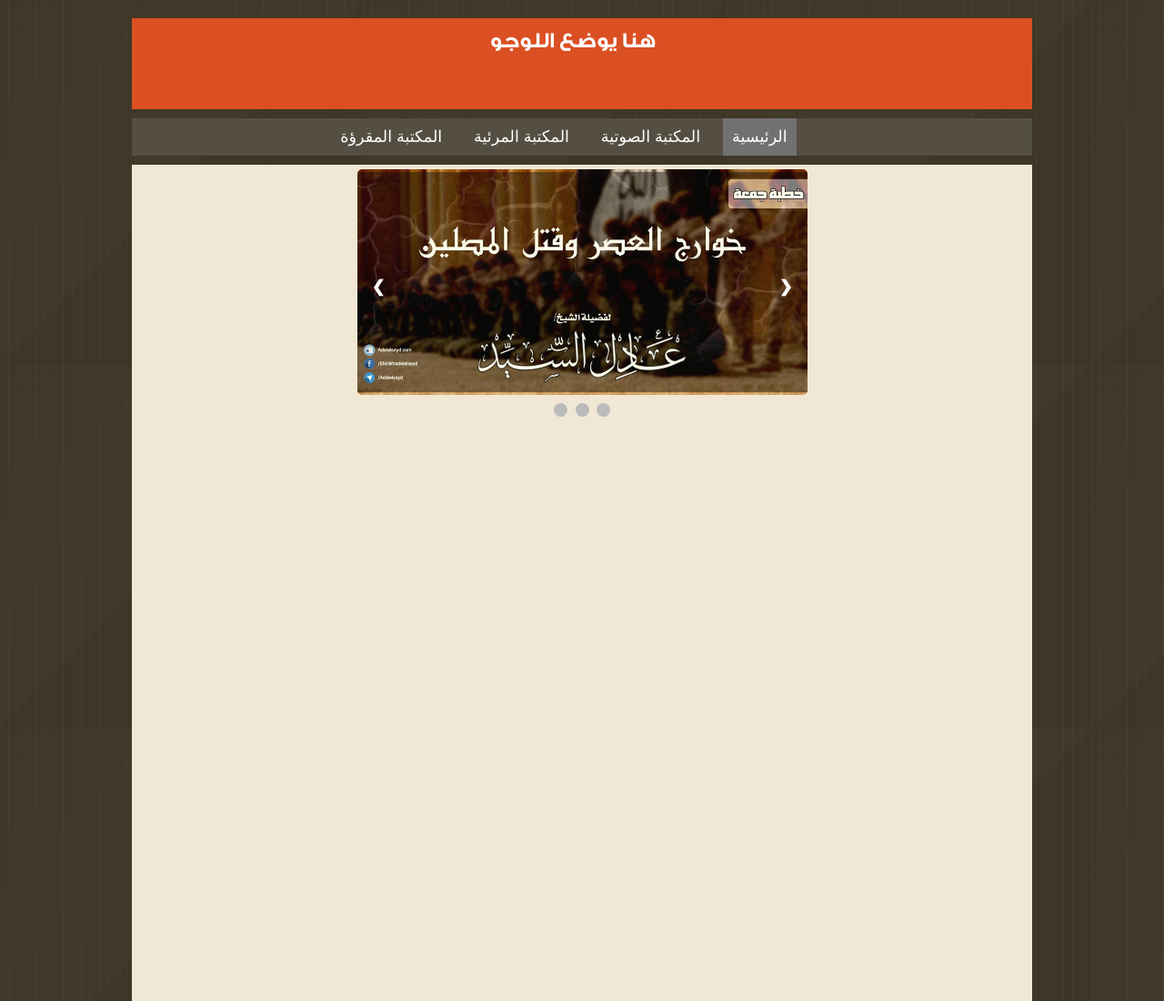
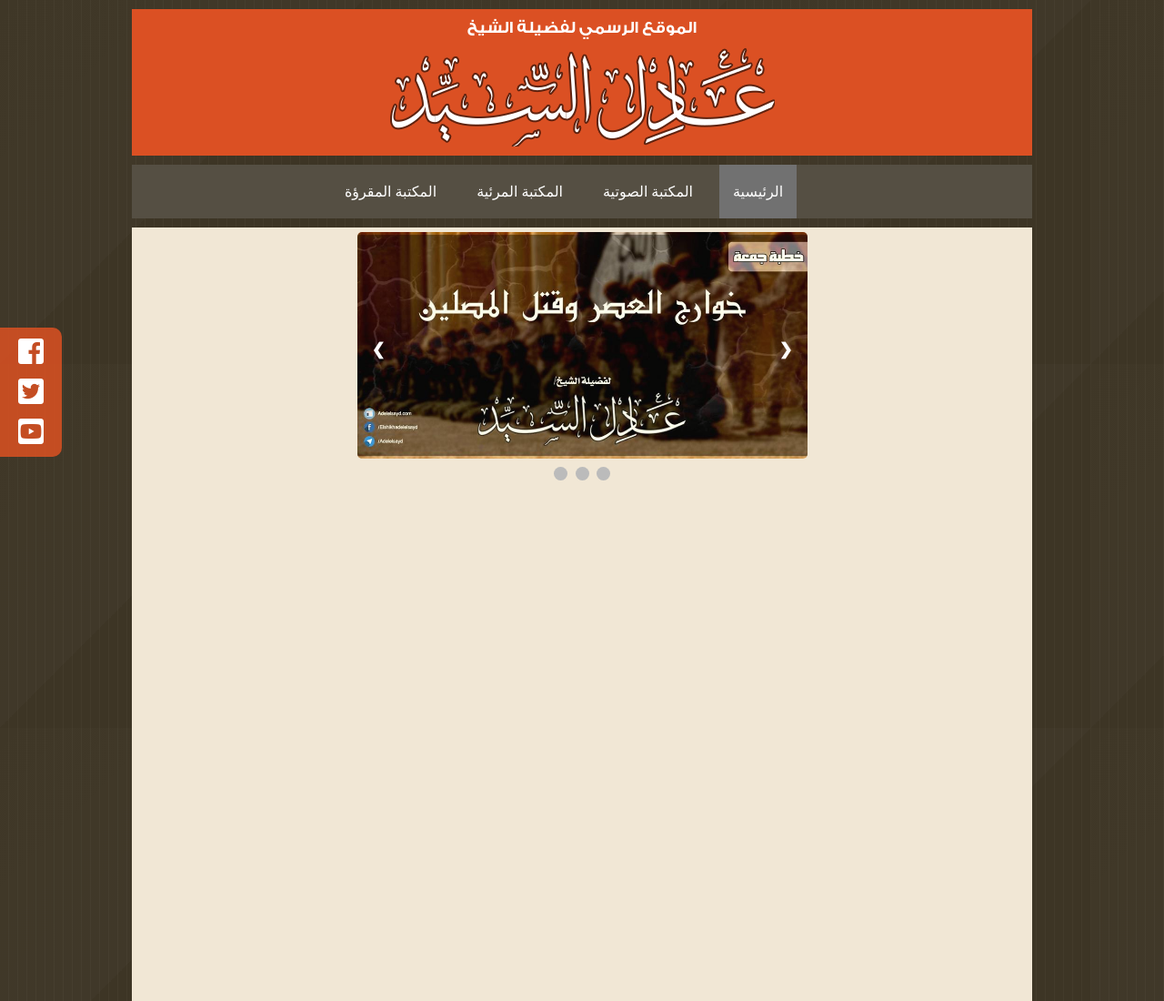
Before and after one commit to HeshamAbdelalem/adelelsayd, a plain HTML site: page index.html in a window 1280 px wide. Shown: the top 1100 px of the page at 91% size. Drawn offline with Linux system fonts and the light colour scheme; a web font is replaced by a local one.

Commit message:
feat: Add image header and social bar

```diff
--- a/index.html
+++ b/index.html
@@ -6,14 +6,33 @@
 	<meta name="viewport" content="width=device-width, initial-scale=1.0">
 	<meta http-equiv="X-UA-Compatible" content="ie=edge">
 	<title>موقع الشيخ عادل السيد</title>
+	<link rel="stylesheet" href="https://use.fontawesome.com/releases/v5.1.1/css/all.css" integrity="sha384-O8whS3fhG2OnA5Kas0Y9l3cfpmYjapjI0E4theH4iuMD+pLhbf6JI0jIMfYcK3yZ"
+	    crossorigin="anonymous">
 	<link rel="shourtcut icon" href="favicon2.png">
 	<link rel="stylesheet" href="stylesheets/main.css">
 </head>
 
 <body>
-	<header class="main-header">
-		<section class="main-header-image">
-			<h1>هنا يوضع اللوجو</h1>
+	<header class="header">
+
+		<section class="first-header">
+			<h3>الموقع الرسمي لفضيلة الشيخ</h3>
+			<img src="images/logo1.png" alt="">
+			<!--	<img src="images/logo3.png" alt="">  -->
+			<div class="header-icons">
+
+				<a href="https://www.facebook.com/elshikhadelelsayd" target="_blank">
+					<i class="fab fa-facebook-square fa-2x"></i>
+				</a>
+
+				<a href="https://twitter.com/Elshikhadel" target="_blank">
+					<i class="fab fa-twitter-square fa-2x"></i>
+				</a>
+			<a href="https://www.youtube.com/channel/UC0bPEWqGyr-bU0DghxKAcFw" target="_blank">
+				<i class="fab fa-youtube-square fa-2x"></i>
+			</a>
+
+			</div>
 		</section>
 
 		<section>
@@ -34,6 +53,7 @@
 				</ul>
 			</nav>
 		</section>
+
 	</header>
 	<main>
 		<!-- Slideshow container -->
--- a/stylesheets/main.css
+++ b/stylesheets/main.css
@@ -21,25 +21,60 @@ body {
     font-family: 'hacen',Helvetica, sans-serif;
     direction: rtl;
     color: white;
-
 }
 
-.main-header .main-header-image {
-    background-color: #DB5023;
-    height: 100px;
+.fa-youtube-square:hover {
+    color: #F70019;
+}
+
+.header {
     text-align: center;
     vertical-align: middle;
     font-family: 'GE_Bold';
+    position: relative;
 }
 
-.main-header-image h1 {
-    position: relative;
-    top: 10px;
-    right: 10px;
+.first-header {
+    margin-top: 10px;
+    padding-bottom: 10px;
+    padding-top: 10px;
+    background-color: #DB5023;
 }
 
-.main-header .main-nav {
+.first-header h3 {
+    margin: 0;
+}
+
+.first-header img {
+    max-width: 100%;
+    display: block;
+    text-align: center;
+    margin: 0 auto;
+    padding-top: 10px;
+}
+
+.header .header-icons {
+    padding: 0 15px;
+    background-color: #db5123da;
+    display: inline-block;
+    border-radius: 0 10px 10px 0;
+    position: fixed;
+    top: 45%;
+    left: 0;
+}
+
+.header a {
+    text-decoration: none;
+    color: white;
+    display: block;
+    margin: 10px 5px;
+}
+
+
+
+.header .main-nav {
     background-color: #554F43;
+    font-family: 'hacen';
 }
 
 .main-nav ul {
@@ -48,7 +83,7 @@ body {
     vertical-align: baseline;
     outline: none;
     text-align: center;
-    font-size: 1.1em;
+    font-size: 1rem;
 }
 
 .main-nav li {
@@ -77,7 +112,7 @@ body {
 
 main {
     background-color: #F1E7D5;
-    height: 5000px;
+    height: 1000px;
 }
 
 
```
Also changed, not shown: images/logo1.png (added), images/logo2.png (added), images/logo3.png (added), 1 other file.
